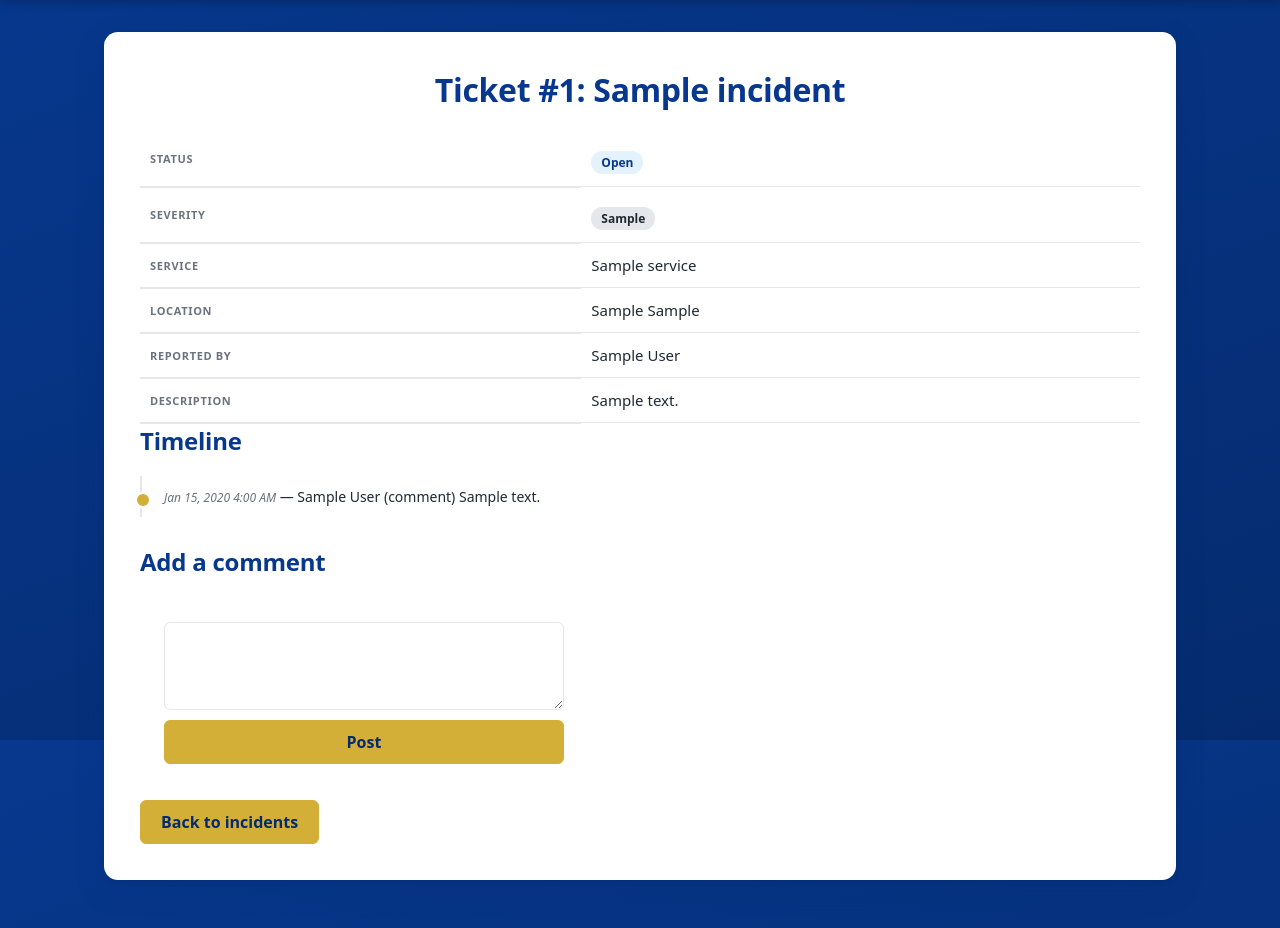
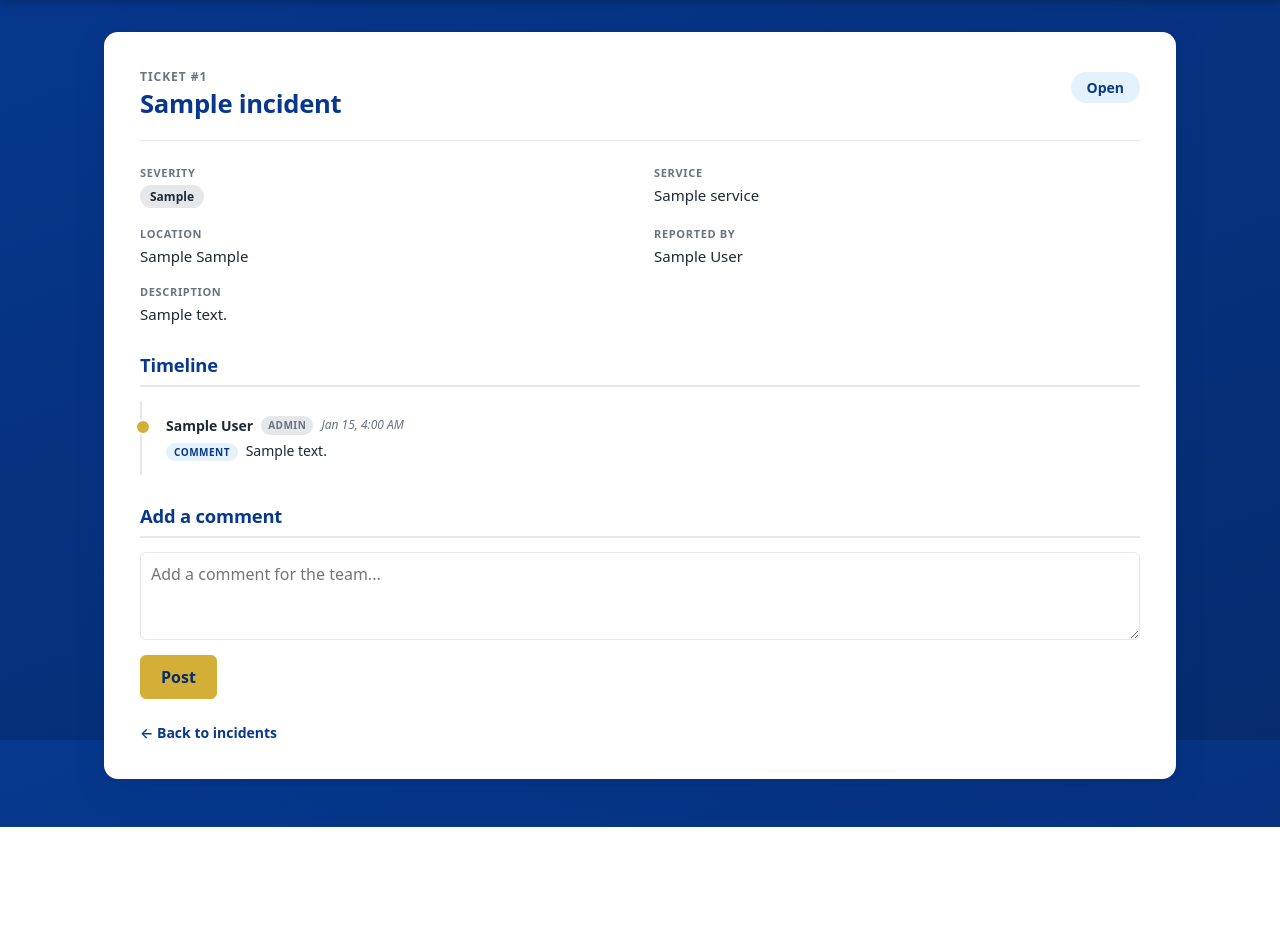
Before and after one commit to ZiedRbd/COSC-3339-Fall-2026-Term-Project, a Django app: page /incidents/1/ in a window 1280 px wide. Shown: the part 60-988 px from the top of the page. After the commit the page ends 887 px from the top, so only its background shows below. Run offline with Django 5.2, Linux system fonts and the light colour scheme; a user stored in the database is signed in; tables that the repository leaves empty hold one stand-in row (values such as "Sample post").

Commit message:
Redesign incident detail page and keep solver on ticket after transition

```diff
--- a/ops/views.py
+++ b/ops/views.py
@@ -199,7 +199,7 @@ def incident_transition(request, pk):
     #only solvers change state
     if request.user.role != "solver":
         messages.error(request, "Only solvers can change incident status")
-        return redirect("incidents")
+        return redirect("incident_detail", pk=pk)
 
     new_status = request.POST.get("new_status")
     old_status = incident.status
@@ -207,7 +207,7 @@ def incident_transition(request, pk):
     # the move must be legal from the current state
     if new_status not in ALLOWED_TRANSITIONS.get(old_status, []):
         messages.error(request, f"Cannot move from {old_status} to {new_status}")
-        return redirect("incidents")
+        return redirect("incident_detail", pk=pk)
 
     # Apply the change and log it to the timeline
     incident.status = new_status
@@ -221,7 +221,7 @@ def incident_transition(request, pk):
         body=f"Status changed from {old_status} to {new_status}",
     )
     messages.success(request, f"Ticket #{incident.pk} moved to {new_status}")
-    return redirect("incidents")
+    return redirect("incident_detail", pk=pk)
 
 
 @login_required
--- a/static/css/style.css
+++ b/static/css/style.css
@@ -357,10 +357,11 @@ input:focus, textarea:focus, select:focus {
 .badge.medium,     .criticality-badge.medium     { background: #fff8e1; color: var(--amber); }
 .badge.high,       .criticality-badge.high       { background: #ffebee; color: var(--red); }
 .badge.critical,   .criticality-badge.critical   { background: var(--red); color: var(--white); }
-.badge.open        { background: #e3f2fd; color: var(--navy); }
-.badge.in_progress { background: #fff8e1; color: var(--amber); }
-.badge.resolved    { background: #e8f5e9; color: var(--green); }
-.badge.closed      { background: var(--line); color: var(--muted); }
+.badge.open         { background: #e3f2fd; color: var(--navy); }
+.badge.acknowledged { background: #ede7f6; color: #5e35b1; }
+.badge.in_progress  { background: #fff8e1; color: var(--amber); }
+.badge.resolved     { background: #e8f5e9; color: var(--green); }
+.badge.closed       { background: #fdecea; color: #b71c1c; }
 
 /* ---------- Services page ---------- */
 .services-container {
@@ -572,3 +573,116 @@ input:focus, textarea:focus, select:focus {
     border: 2px solid var(--white);
 }
 .timeline .muted { font-size: 12px; }
+
+
+/* ---------- Incident detail redesign ---------- */
+.detail { max-width: 760px; }
+
+.detail-head {
+    display: flex;
+    justify-content: space-between;
+    align-items: flex-start;
+    gap: 16px;
+    padding-bottom: 20px;
+    margin-bottom: 24px;
+    border-bottom: 1px solid var(--line);
+}
+.detail-eyebrow {
+    margin: 0 0 4px;
+    font-size: 12px;
+    font-weight: 700;
+    letter-spacing: 0.08em;
+    text-transform: uppercase;
+    color: var(--muted);
+}
+.detail-title { margin: 0; color: var(--navy); font-size: 1.6rem; line-height: 1.2; }
+
+.status-pill {
+    font-size: 14px;
+    padding: 6px 16px;
+    margin-top: 4px;
+    white-space: nowrap;
+}
+
+.detail-grid {
+    display: grid;
+    grid-template-columns: 1fr 1fr;
+    gap: 18px 28px;
+    margin-bottom: 28px;
+}
+.field { display: flex; flex-direction: column; gap: 5px; }
+.field-wide { grid-column: 1 / -1; }
+.field-label {
+    font-size: 11px;
+    font-weight: 700;
+    letter-spacing: 0.06em;
+    text-transform: uppercase;
+    color: var(--muted);
+}
+.field-value { color: var(--ink); font-size: 15px; }
+.field .badge { align-self: flex-start; margin-top: 0; }
+
+.action-bar {
+    background: #f5f8ff;
+    border: 1px solid #dbe4f3;
+    border-radius: 12px;
+    padding: 18px 20px;
+    margin-bottom: 28px;
+    display: flex;
+    flex-direction: column;
+    gap: 10px;
+}
+.action-buttons { display: flex; flex-wrap: wrap; gap: 10px; }
+.action-buttons form { margin: 0; }
+.action-buttons .btn-gold { text-transform: capitalize; }
+
+.section-title {
+    color: var(--navy);
+    font-size: 1.15rem;
+    margin: 0 0 14px;
+    padding-bottom: 8px;
+    border-bottom: 2px solid var(--line);
+}
+
+/* richer timeline */
+.timeline li { padding: 14px 0 14px 24px; border-left: none; }
+.timeline { border-left: 2px solid var(--line); }
+.tl-meta { display: flex; align-items: center; gap: 8px; flex-wrap: wrap; margin-bottom: 4px; }
+.tl-meta strong { color: var(--ink); font-size: 14px; }
+.tl-role {
+    font-size: 10px; text-transform: uppercase; letter-spacing: 0.05em;
+    background: var(--line); color: var(--muted);
+    padding: 2px 7px; border-radius: 999px; font-weight: 700;
+}
+.tl-body { font-size: 14px; color: var(--ink); line-height: 1.5; }
+.tl-body .badge { font-size: 11px; margin-top: 0; }
+.tl-tag {
+    font-size: 10px; font-weight: 700; text-transform: uppercase; letter-spacing: 0.05em;
+    padding: 2px 8px; border-radius: 999px; margin-right: 4px;
+}
+.tl-tag.note { background: #ede7f6; color: #5e35b1; }
+.tl-tag.comment { background: #e3f2fd; color: var(--navy); }
+/* dot color by event type */
+.timeline li::before { top: 18px; }
+.tl-status_change::before { background: var(--gold); }
+.tl-solver_note::before { background: #5e35b1; }
+.tl-comment::before { background: var(--navy); }
+
+.comment-form { max-width: 100%; padding: 0; background: none; }
+.comment-form textarea { margin-bottom: 10px; }
+.comment-form .btn-gold { align-self: flex-start; }
+
+.back-link {
+    display: inline-block;
+    margin-top: 24px;
+    color: var(--navy);
+    text-decoration: none;
+    font-weight: 600;
+    font-size: 14px;
+}
+.back-link:hover { text-decoration: underline; }
+
+@media (max-width: 560px) {
+    .detail-grid { grid-template-columns: 1fr; }
+    .detail-head { flex-direction: column; }
+}
--- a/templates/base.html
+++ b/templates/base.html
@@ -4,7 +4,7 @@
 <head>
     <meta charset="UTF-8">
     <title>{% block title %}CampusDesk{% endblock %}</title>
-    <link rel="stylesheet" href="{% static 'css/style.css' %}?v=6">
+    <link rel="stylesheet" href="{% static 'css/style.css' %}?v=7">
     {% block extra_js %}{% endblock %}
 </head>
 <body class="base-body">
--- a/templates/incidents/detail.html
+++ b/templates/incidents/detail.html
@@ -2,8 +2,15 @@
 {% block title %}Ticket #{{ incident.pk }}{% endblock %}
 
 {% block content %}
-<div class="card wide">
-  <h1 class="form-header">Ticket #{{ incident.pk }}: {{ incident.title }}</h1>
+<div class="card wide detail">
+
+  <div class="detail-head">
+    <div>
+      <p class="detail-eyebrow">Ticket #{{ incident.pk }}</p>
+      <h1 class="detail-title">{{ incident.title }}</h1>
+    </div>
+    <span class="badge status-pill {{ incident.status }}">{{ incident.get_status_display }}</span>
+  </div>
 
   {% if messages %}
     {% for message in messages %}
@@ -11,53 +18,68 @@
     {% endfor %}
   {% endif %}
 
-  <table class="incident-table">
-    <tr><th>Status</th><td><span class="badge {{ incident.status }}">{{ incident.get_status_display }}</span></td></tr>
-    <tr><th>Severity</th><td><span class="badge {{ incident.priority }}">{{ incident.priority|title }}</span></td></tr>
-    <tr><th>Service</th><td>{{ incident.service.name }}</td></tr>
-    <tr><th>Location</th><td>{{ incident.building }} {{ incident.room }}</td></tr>
-    <tr><th>Reported by</th><td>{{ incident.reported_by.first_name }} {{ incident.reported_by.last_name }}</td></tr>
-    <tr><th>Description</th><td>{{ incident.description }}</td></tr>
-  </table>
+  <div class="detail-grid">
+    <div class="field"><span class="field-label">Severity</span>
+      <span class="badge {{ incident.priority }}">{{ incident.priority|title }}</span></div>
+    <div class="field"><span class="field-label">Service</span>
+      <span class="field-value">{{ incident.service.name }}</span></div>
+    <div class="field"><span class="field-label">Location</span>
+      <span class="field-value">{% if incident.building or incident.room %}{{ incident.building }} {{ incident.room }}{% else %}<span class="muted">Not given</span>{% endif %}</span></div>
+    <div class="field"><span class="field-label">Reported by</span>
+      <span class="field-value">{{ incident.reported_by.first_name }} {{ incident.reported_by.last_name }}</span></div>
+    <div class="field field-wide"><span class="field-label">Description</span>
+      <span class="field-value">{{ incident.description }}</span></div>
+  </div>
 
-  {% if user.role == "solver" %}
-    <div class="actions">
+  {% if user.role == "solver" and incident.next_states %}
+    <div class="action-bar">
+      <span class="field-label">Next step</span>
+      <div class="action-buttons">
         {% for state in incident.next_states %}
-        <form method="post" action="{% url 'incident_transition' incident.pk %}" style="display:inline">
+          <form method="post" action="{% url 'incident_transition' incident.pk %}">
             {% csrf_token %}
             <input type="hidden" name="new_status" value="{{ state }}">
-          <button type="submit" class="btn-gold">Move to {{ state }}</button>
+            <button type="submit" class="btn-gold">Move to {{ state|cut:"_" }}</button>
           </form>
         {% endfor %}
       </div>
+    </div>
   {% endif %}
 
-  <h2>Timeline</h2>
+  <h2 class="section-title">Timeline</h2>
   <ul class="timeline">
     {% for entry in timeline %}
-      <li>
-        <span class="muted">{{ entry.created_at|date:"M j, Y g:i A" }}</span>
-        &mdash; {{ entry.author.first_name }} {{ entry.author.last_name }}
+      <li class="tl-{{ entry.update_type }}">
+        <div class="tl-meta">
+          <strong>{{ entry.author.first_name }} {{ entry.author.last_name }}</strong>
+          <span class="tl-role">{{ entry.author.role }}</span>
+          <span class="muted">{{ entry.created_at|date:"M j, g:i A" }}</span>
+        </div>
+        <div class="tl-body">
           {% if entry.update_type == "status_change" %}
-          changed status: {{ entry.old_status }} &rarr; {{ entry.new_status }}
+            Changed status
+            <span class="badge {{ entry.old_status }}">{{ entry.old_status }}</span>
+            &rarr;
+            <span class="badge {{ entry.new_status }}">{{ entry.new_status }}</span>
           {% elif entry.update_type == "solver_note" %}
-          (note) {{ entry.body }}
+            <span class="tl-tag note">Note</span> {{ entry.body }}
           {% else %}
-          (comment) {{ entry.body }}
+            <span class="tl-tag comment">Comment</span> {{ entry.body }}
           {% endif %}
+        </div>
       </li>
     {% empty %}
       <li class="muted">No activity yet.</li>
     {% endfor %}
   </ul>
 
-  <h2>{% if user.role == "solver" %}Add a note{% else %}Add a comment{% endif %}</h2>
-  <form method="post" action="{% url 'incident_comment' incident.pk %}" class="stacked">
+  <h2 class="section-title">{% if user.role == "solver" %}Add a note{% else %}Add a comment{% endif %}</h2>
+  <form method="post" action="{% url 'incident_comment' incident.pk %}" class="comment-form">
     {% csrf_token %}
-    <textarea name="body" rows="3" class="form-input" required></textarea>
+    <textarea name="body" rows="3" class="form-input" placeholder="{% if user.role == 'solver' %}Add a note for the reporter...{% else %}Add a comment for the team...{% endif %}" required></textarea>
     <button type="submit" class="btn-gold">Post</button>
   </form>
 
-  <a href="{% url 'incidents' %}" class="btn-link">Back to incidents</a>
+  <a href="{% url 'incidents' %}" class="back-link">&larr; Back to incidents</a>
 </div>
 {% endblock %}
```
Lines whose indentation alone changed are shown as unchanged.
